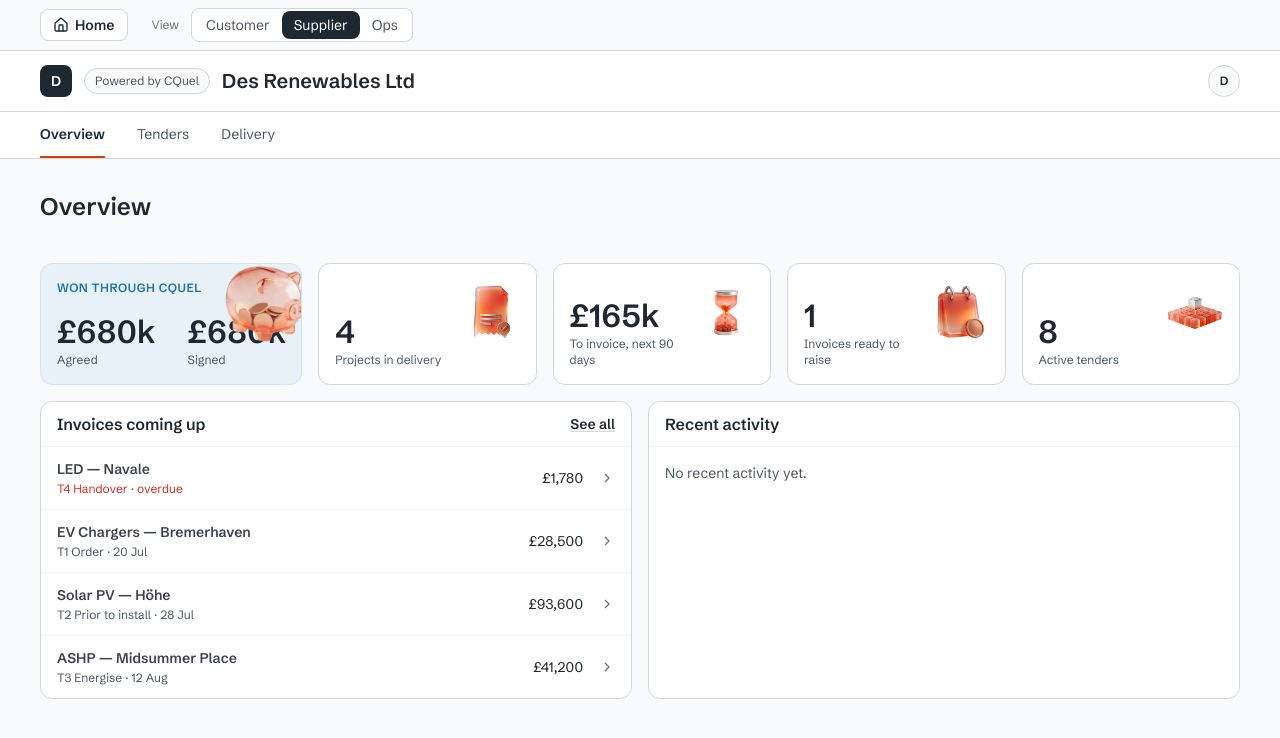
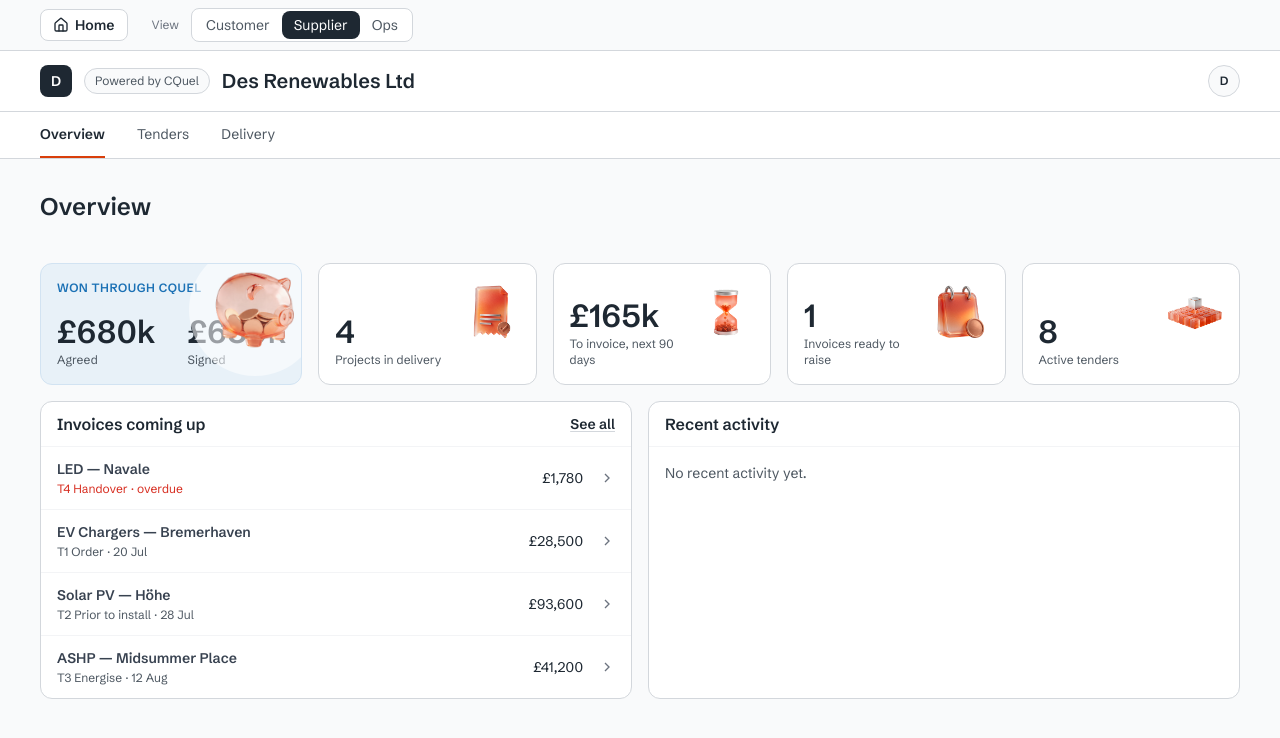
Before and after one commit to olena-mostepan/new_concept, a Next.js app: page /concept/supplier in a window 1280 px wide. Shown: the top 738 px of the page. Built offline with nearby package versions, Linux system fonts and the light colour scheme.

Commit message:
Supplier Overview: circle behind the cash icon, as on the tender rail
Co-Authored-By: Claude Opus 5.5 <noreply@anthropic.com>
Claude-Session: https://claude.ai/code/session_01U3bWSz2gzQesuQg8dboHXh

```diff
--- a/components/concept/SupplierOverview.tsx
+++ b/components/concept/SupplierOverview.tsx
@@ -37,13 +37,18 @@ export function SupplierOverview() {
         <PageHeader title="Overview" />
         <div className="grid gap-4 sm:grid-cols-2 lg:grid-cols-[1.2fr_repeat(4,minmax(0,1fr))]">
           <section className="relative flex flex-col justify-between gap-4 overflow-hidden rounded-lg border border-status-info-border bg-status-info-bg p-4">
-            <p className="s3 text-status-info-text">Won through CQuel</p>
-            <div className="flex gap-8">
+            <p className="relative s3 text-status-info-text">Won through CQuel</p>
+            <div className="relative flex gap-8">
               <Figure value={short(won)} label="Agreed" />
               <Figure value={short(won)} label="Signed" />
             </div>
-            {/* eslint-disable-next-line @next/next/no-img-element */}
-            <img src="/icons/services/cash.png" alt="" className="absolute -right-3 -top-2 size-[96px] object-contain" />
+            <div
+              aria-hidden
+              className="absolute -right-5 -top-5 flex size-[132px] items-center justify-center rounded-full bg-white/55"
+            >
+              {/* eslint-disable-next-line @next/next/no-img-element */}
+              <img src="/icons/services/cash.png" alt="" className="size-[96px] object-contain" />
+            </div>
           </section>
           {[
             { icon: "projects-in-delivery", value: String(live.length), label: "Projects in delivery", href: "/concept/supplier/delivery" },
```
